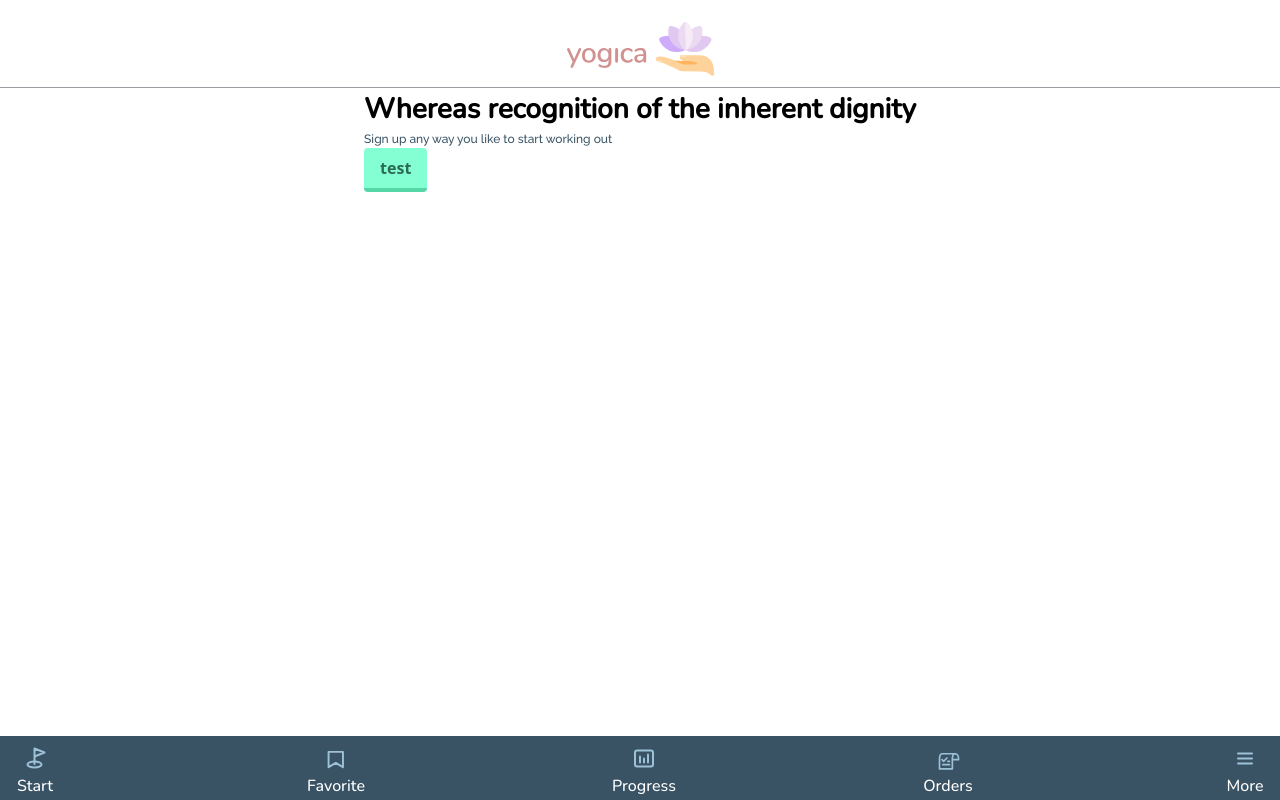
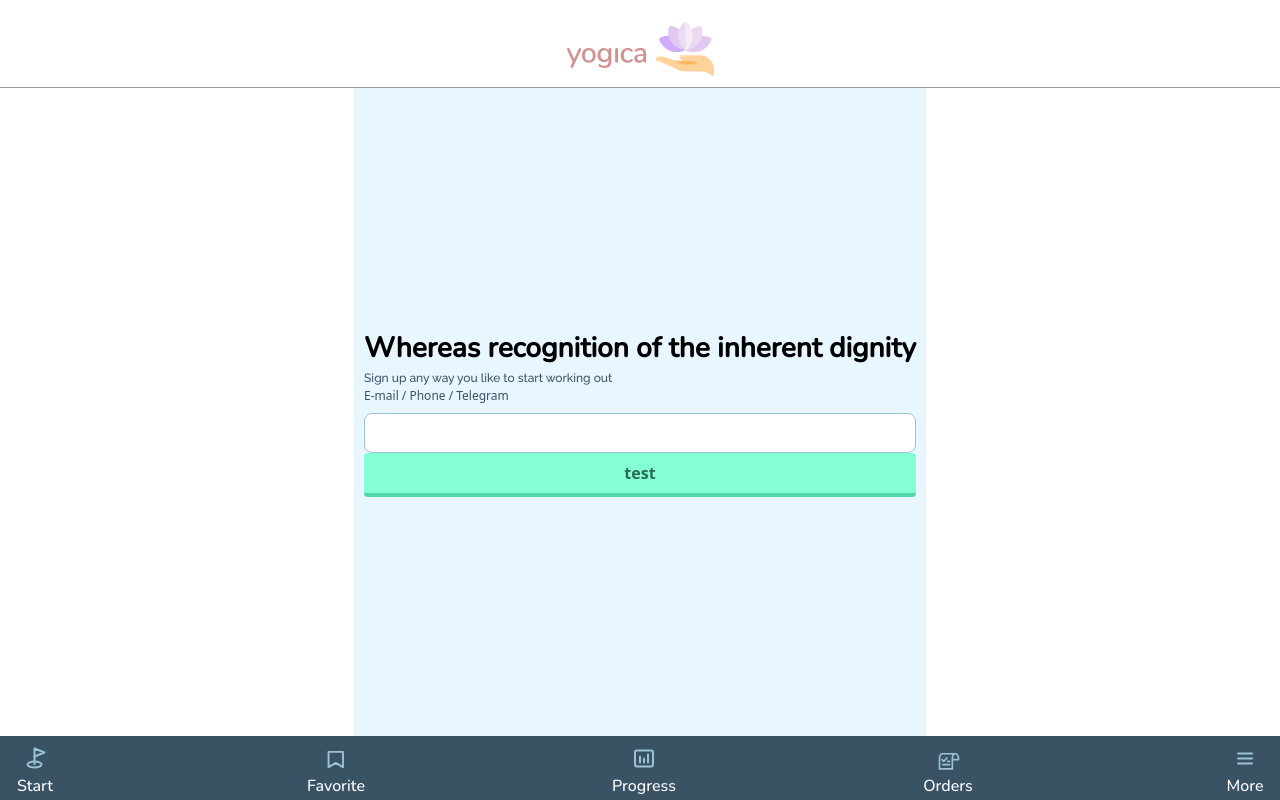
Before and after one commit to mrazazello/yogica-app, a React (Vite) app: page / in a window 1280 px wide. Built offline with nearby package versions, Linux system fonts and the light colour scheme.

Commit message:
add input and wrapper

```diff
--- a/src/App.tsx
+++ /dev/null
@@ -1,21 +0,0 @@
-import Button from "shared/Button/Button";
-import H123 from "./shared/H123/H123";
-import { Header } from "./shared/Header/Header";
-import { MainMenu } from "./shared/MainMenu/MainMenu";
-import TextLine from "./shared/Text/TextLine";
-
-function App() {
-  return (
-    <div className="flex items-center justify-center flex-col h-screen">
-      <Header />
-      <div className="h-full">
-        <H123 title="Whereas recognition of the inherent dignity" />
-        <TextLine text="Sign up any way you like to start working out" />
-        <Button text="test" />
-      </div>
-      <MainMenu />
-    </div>
-  );
-}
-
-export default App;
--- /dev/null
+++ b/src/app/App.tsx
@@ -0,0 +1,32 @@
+import { Button } from "shared/Button/Button";
+import { ContentWrapper } from "shared/ContentWrapper/ContentWrapper";
+import { H123 } from "shared/H123/H123";
+import { Header } from "shared/Header/Header";
+import { Input } from "shared/Input/Input";
+import { MainMenu } from "shared/MainMenu/MainMenu";
+import { TextLine } from "shared/Text/TextLine";
+
+function App() {
+  return (
+    <div className="flex items-center justify-center flex-col h-screen">
+      <Header />
+      <div className="h-full bg-blue-100">
+        <ContentWrapper valign="center">
+          <H123
+            title="Whereas recognition of the inherent dignity"
+            align="center"
+          />
+          <TextLine
+            text="Sign up any way you like to start working out"
+            align="center"
+          />
+          <Input placeholder="E-mail / Phone / Telegram" name="email" />
+          <Button text="test" />
+        </ContentWrapper>
+      </div>
+      <MainMenu />
+    </div>
+  );
+}
+
+export default App;
--- a/src/main.tsx
+++ b/src/main.tsx
@@ -1,6 +1,6 @@
 import React from "react";
 import ReactDOM from "react-dom/client";
-import App from "./App.tsx";
+import App from "./app/App.tsx";
 import "./index.css";
 
 ReactDOM.createRoot(document.getElementById("root")!).render(
--- a/src/shared/Button/Button.tsx
+++ b/src/shared/Button/Button.tsx
@@ -4,7 +4,7 @@ interface IProps {
   text: string;
 }
 
-const Button: FC<IProps> = (props) => {
+export const Button: FC<IProps> = (props) => {
   const { text } = props;
   return (
     <button className="bg-green-100 hover:bg-green-300 text-green-300 font-bold py-2 px-4 border-b-4 border-green-200 hover:border-green-300 rounded">
@@ -12,5 +12,3 @@ const Button: FC<IProps> = (props) => {
     </button>
   );
 };
-
-export default Button;
--- /dev/null
+++ b/src/shared/ContentWrapper/ContentWrapper.tsx
@@ -0,0 +1,18 @@
+import { FC } from "react";
+
+interface IProps {
+  align?: "start" | "center" | "end";
+  valign?: "start" | "center" | "end";
+  children: React.ReactNode;
+}
+
+export const ContentWrapper: FC<IProps> = (props) => {
+  const { align = "start", valign = "start", children } = props;
+  return (
+    <div
+      className={`h-full flex flex-col items-${align} justify-${valign} px-10px`}
+    >
+      {children}
+    </div>
+  );
+};
--- a/src/shared/H123/H123.tsx
+++ b/src/shared/H123/H123.tsx
@@ -2,11 +2,12 @@ import { FC } from "react";
 
 interface IProps {
   title: string;
+  align?: "left" | "right" | "center";
 }
 
-const H123: FC<IProps> = (props) => {
-  const { title } = props;
-  return <h1 className="text-3xl font-bold font-Nunito">{title}</h1>;
+export const H123: FC<IProps> = (props) => {
+  const { title, align = "left" } = props;
+  return (
+    <h1 className={`text-3xl font-bold font-Nunito text-${align}`}>{title}</h1>
+  );
 };
-
-export default H123;
--- /dev/null
+++ b/src/shared/Input/Input.tsx
@@ -0,0 +1,62 @@
+import { FC, InputHTMLAttributes, memo, useEffect, useRef } from "react";
+
+type HTMLInputPropsType = Omit<
+  InputHTMLAttributes<HTMLInputElement>,
+  "onChange" | "value" | "readOnly"
+>;
+interface IProps extends HTMLInputPropsType {
+  autofocus?: boolean;
+  placeholder?: string;
+  name: string;
+  value?: string | number;
+  onChange?: (value: string) => void;
+  readonly?: boolean;
+}
+
+export const InputComponent: FC<IProps> = (props: IProps) => {
+  const {
+    autofocus = false,
+    placeholder,
+    name,
+    value,
+    onChange,
+    readonly = false,
+    ...otherProps
+  } = props;
+
+  const inputRef = useRef<HTMLInputElement>(null);
+
+  const onChangeHandler = (e: React.ChangeEvent<HTMLInputElement>) => {
+    onChange?.(e.target.value);
+  };
+
+  useEffect(() => {
+    if (autofocus) {
+      inputRef.current?.focus();
+    }
+  }, [autofocus]);
+
+  return (
+    <div>
+      {placeholder && (
+        <label className="block mb-2 text-sm font-medium text-blue-400">
+          {placeholder}
+        </label>
+      )}
+      <input
+        className="bg-white border border-blue-200 text-blue-200 text-sm rounded-lg focus:ring-blue-300 focus:border-blue-300 block w-full p-2.5"
+        name={name}
+        value={value}
+        onChange={onChangeHandler}
+        readOnly={readonly}
+        {...otherProps}
+        ref={inputRef}
+      />
+    </div>
+  );
+};
+
+InputComponent.displayName = "Input";
+
+export const Input = memo(InputComponent);
+export const InputWithoutMemo = InputComponent;
--- a/src/shared/Text/TextLine.tsx
+++ b/src/shared/Text/TextLine.tsx
@@ -2,11 +2,14 @@ import { FC } from "react";
 
 interface IProps {
   text: string;
+  align?: "left" | "center" | "right";
 }
 
-const TextLine: FC<IProps> = (props) => {
-  const { text } = props;
-  return <div className="text-sm text-blue-400 font-Raleway">{text}</div>;
+export const TextLine: FC<IProps> = (props) => {
+  const { text, align = "left" } = props;
+  return (
+    <div className={`text-sm text-blue-400 font-Raleway text-${align}`}>
+      {text}
+    </div>
+  );
 };
-
-export default TextLine;
```
